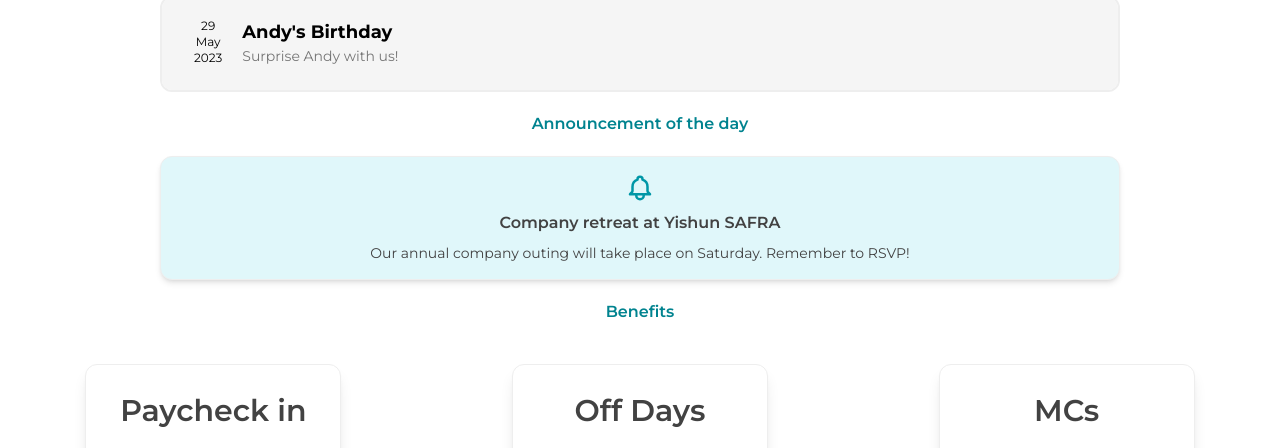
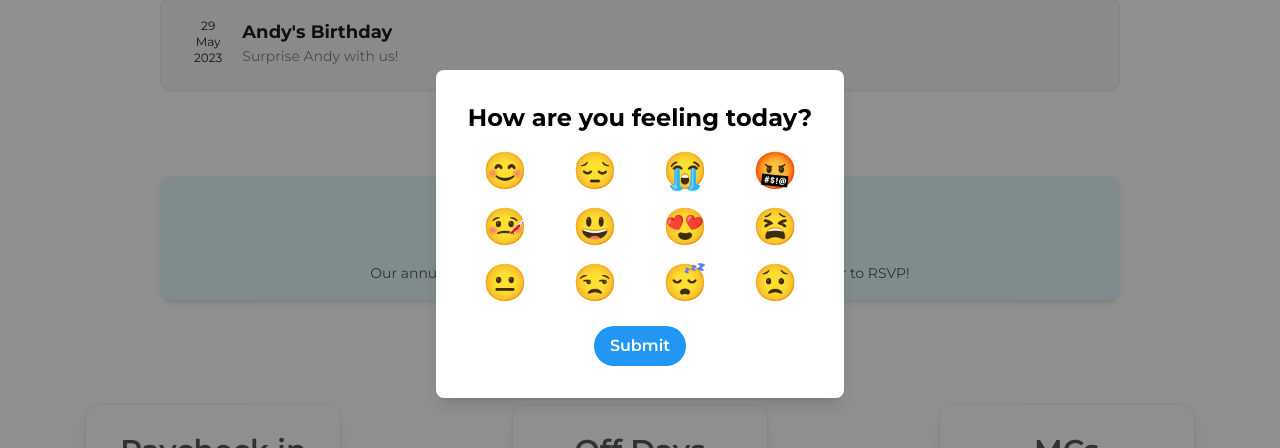
Before and after one commit to AnalystsAndEngineers/lifehack, a Next.js app: page / in a window 1280 px wide. Shown: the part 166-614 px from the top of the page. Built offline with nearby package versions, Linux system fonts and the light colour scheme; no server answers.

Commit message:
Add mood chooser

```diff
--- a/package.json
+++ b/package.json
@@ -9,10 +9,13 @@
     "lint": "next lint"
   },
   "dependencies": {
+    "@emoji-mart/data": "^1.1.2",
+    "@emoji-mart/react": "^1.1.1",
     "@material-tailwind/react": "^2.0.1",
     "add-to-calendar-button-react": "^2.2.7",
     "dayjs": "^1.11.7",
     "dotenv": "^16.0.3",
+    "emoji-mart": "^5.5.2",
     "next": "13.4.4",
     "openai": "^3.2.1",
     "react": "18.2.0",
--- a/src/app/components/announcementHeader.js
+++ b/src/app/components/announcementHeader.js
@@ -4,7 +4,7 @@ import { HiOutlineBell } from "react-icons/hi";
 
 export default function AnnouncementHeader({ title, desc }) {
     return (
-      <div>
+      <div className="my-10">
         <div className="text-center font-semibold text-cyan-800">Announcement of the day</div>
         <div className="bg-cyan-50 text-center p-4 text-gray-800 my-5 mx-auto w-9/12 border border-gray-200 rounded-xl shadow-md flex flex-col max-h-72">
             <HiOutlineBell className="mx-auto text-3xl text-center text-cyan-700 " />
--- a/src/app/components/companyCalendar.js
+++ b/src/app/components/companyCalendar.js
@@ -18,9 +18,9 @@ export default function CompanyCalendar({ events }) {
     <div>
       <div className="my-5 text-center font-semibold text-cyan-800">Upcoming Events</div>
       <div className="mx-auto my-5 grid max-h-24 w-9/12 grid-cols-1 overflow-hidden rounded-xl border-2 hover:overflow-auto">
-        {events.map((event) => (
+        {events.map((event, index) => (
           <div
-            key={event.id}
+            key={index}
             className="flex cursor-pointer bg-gray-100 p-4 hover:bg-gray-300"
             onClick={() => openPopup(event)}
           >
--- /dev/null
+++ b/src/app/components/moodPopup.js
@@ -0,0 +1,52 @@
+'use client';
+import { useState } from 'react';
+
+function MoodPopup({ chosenMood, setChosenMood }) {
+  const moodOptions = [
+    { emoji: '😊', label: 'Happy' },
+    { emoji: '😔', label: 'Sad' },
+    { emoji: '😭', label: 'Crying' },
+    { emoji: '🤬', label: 'Furious' },
+    { emoji: '🤒', label: 'Sick' },
+    { emoji: '😃', label: 'Excited' },
+    { emoji: '😍', label: 'In Love' },
+    { emoji: '😫', label: 'Tired' },
+    { emoji: '😐', label: 'Neutral' },
+    { emoji: '😒', label: 'Annoyed' },
+    { emoji: '😴', label: 'Sleepy' },
+    { emoji: '😟', label: 'Worried' },
+  ];
+
+  const [moodDescription, setMoodDescription] = useState(null);
+  const handleMoodSelection = (mood) => {
+    setMoodDescription(mood);
+  };
+
+  const submitMoodSelection = () => {
+    setChosenMood(moodDescription.emoji);
+  };
+
+  return (
+    <div className="fixed inset-0 z-50 flex items-center justify-center bg-gray-900 bg-opacity-50">
+      <div className="max-w-xs rounded-lg bg-white p-8 shadow-lg lg:max-w-screen-xl">
+        <h2 className="mb-4 text-2xl font-bold">How are you feeling today?</h2>
+        <div className="grid grid-cols-4 gap-4">
+          {moodOptions.map((mood) => (
+            <button key={mood.label} className="text-4xl" onClick={() => handleMoodSelection(mood)}>
+              {mood.emoji}
+            </button>
+          ))}
+        </div>
+        {moodDescription && <div className="mt-5 text-center"> {moodDescription.label}</div>}
+        <button
+          onClick={submitMoodSelection}
+          className="mx-auto mt-6 flex rounded-full bg-blue-500 px-4 py-2 font-semibold text-white hover:bg-blue-700"
+        >
+          Submit
+        </button>
+      </div>
+    </div>
+  );
+}
+
+export default MoodPopup;
--- a/src/app/myai/page.js
+++ b/src/app/myai/page.js
@@ -1,7 +1,112 @@
-export default function MyAI() {
+'use client';
+import React, { useState, useEffect } from 'react';
+import { IoIosAddCircleOutline } from 'react-icons/io';
+import { AiOutlineLoading } from 'react-icons/ai';
+
+export default function SmartHelp() {
+  const [fields, setFields] = useState([{ value: '' }]);
+  const [isLoading, setIsLoading] = useState(false);
+  const [buttonText, setButtonText] = useState('Generate schedule');
+  const [data, setData] = useState([]);
+  const [isButtonDisabled, setIsButtonDisabled] = useState(false);
+
+  useEffect(() => {
+    return () => {
+      clearTimeout(timerId);
+    };
+  }, []);
+
+  const rateLimitDuration = 5000; // Set the rate limit duration in milliseconds
+  let timerId = null;
+
+  const handleChange = (index, event) => {
+    const values = [...fields];
+    values[index].value = event.target.value;
+    setFields(values);
+  };
+
+  const handleAddField = () => {
+    const values = [...fields];
+    values.push({ value: '' });
+    setFields(values);
+  };
+
+  const handleSubmit = async (event) => {
+    event.preventDefault();
+    try {
+      setIsLoading(true);
+      setIsButtonDisabled(true);
+      setButtonText('Generating schedule...');
+      const timetable = await fetch('/api/openAI', {
+        method: 'POST',
+        headers: {
+          'Content-Type': 'application/json',
+        },
+        body: JSON.stringify(fields),
+      });
+      const data = await timetable.json();
+      setData(data);
+    } catch (err) {
+      console.log(err);
+    } finally {
+      setIsLoading(false);
+      setButtonText('Generate schedule');
+      timerId = setTimeout(() => {
+        setIsButtonDisabled(false);
+      }, rateLimitDuration);
+    }
+  };
+
   return (
-    <div>
-      <h1> my ai</h1>
+    <div className="mx-auto mt-20">
+      <div className="my-5 text-center font-semibold">Day Planner</div>
+      <div className='text-center my-5 text-xs'>Enter your tasks in order of priority</div>
+      <form onSubmit={handleSubmit} className="mx-auto max-w-xs">
+        {fields.map((field, index) => (
+          <div className="mb-4" key={index}>
+            <input
+              type="text"
+              className="w-full rounded border border-gray-300 px-4 py-2"
+              placeholder="Enter a task"
+              value={field.value}
+              onChange={(event) => handleChange(index, event)}
+              required
+            />
+          </div>
+        ))}
+        <div className="flex justify-end">
+          <IoIosAddCircleOutline className="text-md cursor-pointer hover:text-cyan-600" onClick={handleAddField} />
+        </div>
+        <div className="mt-4 flex justify-center">
+          <button type="submit" className="rounded bg-cyan-700 px-4 py-2 text-white hover:bg-cyan-900">
+            {buttonText}
+          </button>
+        </div>
+      </form>
+      <div className="mt-10">
+        {isLoading ? (
+          <AiOutlineLoading className="mx-auto animate-spin text-xl" />
+        ) : (
+          <table className="mx-auto w-3/4 lg:w-1/2">
+            <thead>
+              <tr>
+                <th>Name</th>
+                <th>Start Time</th>
+                <th>End Time</th>
+              </tr>
+            </thead>
+            <tbody>
+              {data.map((task, index) => (
+                <tr key={index} className="border-b-2 text-center">
+                  <td className="p-2">{task.name}</td>
+                  <td>{task.start_time}</td>
+                  <td>{task.end_time}</td>
+                </tr>
+              ))}
+            </tbody>
+          </table>
+        )}
+      </div>
     </div>
   );
 }
--- a/src/app/page.js
+++ b/src/app/page.js
@@ -1,7 +1,11 @@
+'use client';
+
 import Card from './components/card';
 import AnnouncementHeader from './components/announcementHeader';
 import FortuneCookie from './components/fortunecookie';
 import CompanyCalendar from './components/companyCalendar';
+import MoodPopup from './components/moodPopup';
+import { useState } from 'react';
 
 const events = [
   {
@@ -39,9 +43,11 @@ const events = [
 ];
 
 export default function Home() {
+  const [chosenMood, setChosenMood] = useState(null);
   return (
     <main>
-      {/* <div className='cursor-pointer' onClick={test}>Click me</div> */}
+      {/* <MoodPopup mood={chosenMood} setChosenMood={setChosenMood} /> */}
+      {!chosenMood && <MoodPopup mood={chosenMood} setChosenMood={setChosenMood} />}
       <CompanyCalendar events={events} />
       <AnnouncementHeader
         title="Company retreat at Yishun SAFRA"
--- a/src/app/smarthelp/page.js
+++ /dev/null
@@ -1,112 +0,0 @@
-'use client';
-import React, { useState, useEffect } from 'react';
-import { IoIosAddCircleOutline } from 'react-icons/io';
-import { AiOutlineLoading } from 'react-icons/ai';
-
-export default function SmartHelp() {
-  const [fields, setFields] = useState([{ value: '' }]);
-  const [isLoading, setIsLoading] = useState(false);
-  const [buttonText, setButtonText] = useState('Generate schedule');
-  const [data, setData] = useState([]);
-  const [isButtonDisabled, setIsButtonDisabled] = useState(false);
-
-  useEffect(() => {
-    return () => {
-      clearTimeout(timerId);
-    };
-  }, []);
-
-  const rateLimitDuration = 5000; // Set the rate limit duration in milliseconds
-  let timerId = null;
-
-  const handleChange = (index, event) => {
-    const values = [...fields];
-    values[index].value = event.target.value;
-    setFields(values);
-  };
-
-  const handleAddField = () => {
-    const values = [...fields];
-    values.push({ value: '' });
-    setFields(values);
-  };
-
-  const handleSubmit = async (event) => {
-    event.preventDefault();
-    try {
-      setIsLoading(true);
-      setIsButtonDisabled(true);
-      setButtonText('Generating schedule...');
-      const timetable = await fetch('/api/openAI', {
-        method: 'POST',
-        headers: {
-          'Content-Type': 'application/json',
-        },
-        body: JSON.stringify(fields),
-      });
-      const data = await timetable.json();
-      setData(data);
-    } catch (err) {
-      console.log(err);
-    } finally {
-      setIsLoading(false);
-      setButtonText('Generate schedule');
-      timerId = setTimeout(() => {
-        setIsButtonDisabled(false);
-      }, rateLimitDuration);
-    }
-  };
-
-  return (
-    <div className="mx-auto mt-20">
-      <div className="my-5 text-center font-semibold">Day Planner</div>
-      <div className='text-center my-5 text-xs'>Enter your tasks in order of priority</div>
-      <form onSubmit={handleSubmit} className="mx-auto max-w-xs">
-        {fields.map((field, index) => (
-          <div className="mb-4" key={index}>
-            <input
-              type="text"
-              className="w-full rounded border border-gray-300 px-4 py-2"
-              placeholder="Enter a task"
-              value={field.value}
-              onChange={(event) => handleChange(index, event)}
-              required
-            />
-          </div>
-        ))}
-        <div className="flex justify-end">
-          <IoIosAddCircleOutline className="text-md cursor-pointer hover:text-cyan-600" onClick={handleAddField} />
-        </div>
-        <div className="mt-4 flex justify-center">
-          <button type="submit" className="rounded bg-cyan-700 px-4 py-2 text-white hover:bg-cyan-900">
-            {buttonText}
-          </button>
-        </div>
-      </form>
-      <div className="mt-10">
-        {isLoading ? (
-          <AiOutlineLoading className="mx-auto animate-spin text-xl" />
-        ) : (
-          <table className="mx-auto w-3/4 lg:w-1/2">
-            <thead>
-              <tr>
-                <th>Name</th>
-                <th>Start Time</th>
-                <th>End Time</th>
-              </tr>
-            </thead>
-            <tbody>
-              {data.map((task, index) => (
-                <tr key={index} className="border-b-2 text-center">
-                  <td className="p-2">{task.name}</td>
-                  <td>{task.start_time}</td>
-                  <td>{task.end_time}</td>
-                </tr>
-              ))}
-            </tbody>
-          </table>
-        )}
-      </div>
-    </div>
-  );
-}
```
Also changed, not shown: 2 other files (tests, documents, lock files or other folders).
